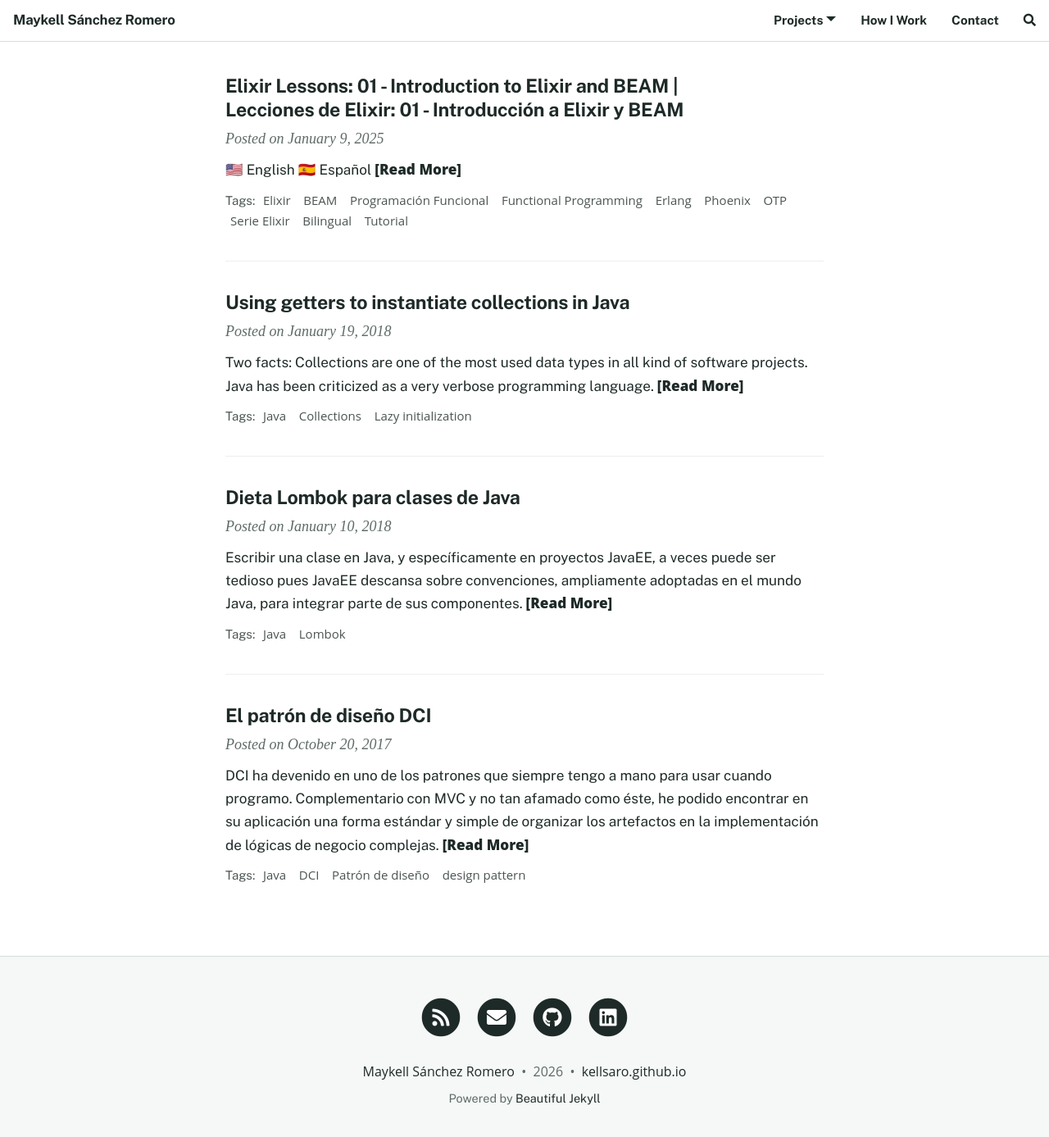
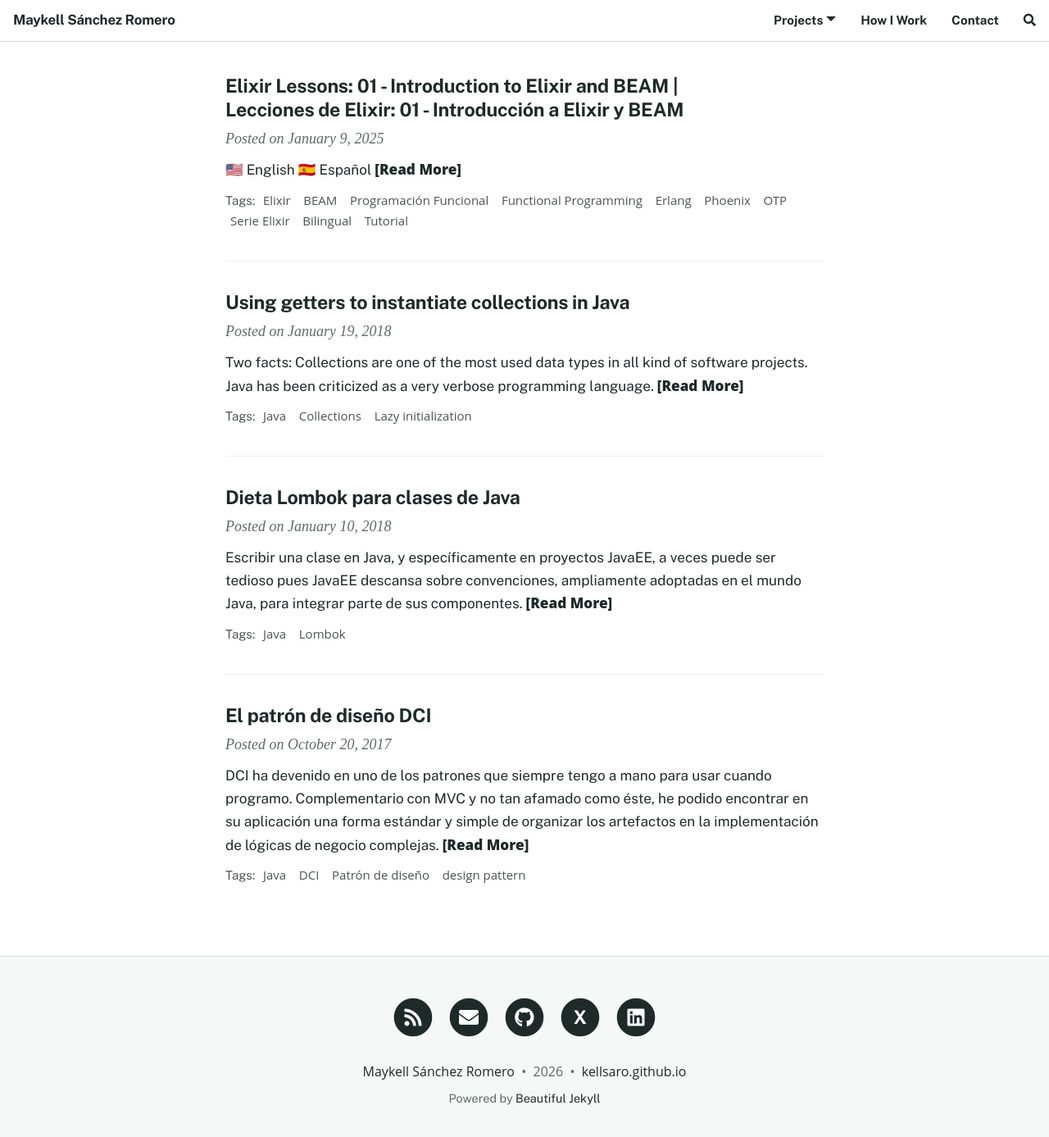
Before and after one commit to kellsaro/kellsaro.github.io, a Jekyll site: the page built from blog/index.html, in a window 1280 px wide and 1400 px high, scrolled down 159 px. Shown: the top 1387 px of the window at 82% size. Built offline with Jekyll 4.4.1, drawn with Linux system fonts in a browser that asks for light colours; nearby versions of some CDN libraries; the list of posts is cut into pages by our own code; comment, search, counter and statistics services are not loaded.

Commit message:
Add X social network

```diff
--- a/_config.yml
+++ b/_config.yml
@@ -58,7 +58,7 @@ social-network-links:
   email: "kellsaro@gmail.com"
 #  facebook: kellsaro
   github: kellsaro
-#  twitter: kellsaro
+  twitter: kellsaro
 #  patreon: DeanAttali
 #  youtube: c/daattali
 #  medium: yourname
--- a/_data/resume.yml
+++ b/_data/resume.yml
@@ -8,6 +8,7 @@ contact:
   website: "kellsaro.github.io"
   linkedin: "linkedin.com/in/kellsaro"
   github: "github.com/kellsaro"
+  x: "x.com/kellsaro"
 
 # Opening paragraph (Markdown; site links start with /)
 summary: "Senior software engineer and computer scientist with 15+ years building production systems, from a national immigration platform serving millions of users to AI-powered SaaS products. I specialize in Ruby on Rails and React, backed by solid Java experience, and build products end to end with a rigorous [AI-assisted engineering workflow](/how-i-work/), which I am also using to move my stack toward Elixir and Phoenix LiveView."
--- a/_includes/social-networks-links.html
+++ b/_includes/social-networks-links.html
@@ -74,12 +74,12 @@
 
 {%- if site.social-network-links.twitter -%}
   <li class="list-inline-item">
-    <a href="https://twitter.com/{{ site.social-network-links.twitter }}" title="Twitter">
+    <a href="https://x.com/{{ site.social-network-links.twitter }}" title="X">
       <span class="fa-stack fa-lg" aria-hidden="true">
         <i class="fas fa-circle fa-stack-2x"></i>
-        <i class="fab fa-twitter fa-stack-1x fa-inverse"></i>
+        <span class="fa-stack-1x fa-inverse social-x">X</span>
       </span>
-      <span class="sr-only">Twitter</span>
+      <span class="sr-only">X</span>
    </a>
   </li>
 {%- endif -%}
--- a/_includes/structured-data.html
+++ b/_includes/structured-data.html
@@ -23,7 +23,8 @@
         "address": { "@type": "PostalAddress", "addressCountry": "EC" },
         "sameAs": [
           "https://www.linkedin.com/in/{{ site.social-network-links.linkedin }}",
-          "https://github.com/{{ site.social-network-links.github }}"
+          "https://github.com/{{ site.social-network-links.github }}",
+          "https://x.com/{{ site.social-network-links.twitter }}"
         ],
         "alumniOf": [
           { "@type": "CollegeOrUniversity", "name": "University of Havana" },
--- a/assets/css/custom-styles.css
+++ b/assets/css/custom-styles.css
@@ -145,6 +145,12 @@ footer {
   border-top: 1px solid var(--rule);
   font-size: .9rem;
 }
+/* Font Awesome 5 has no X logo: draw the letter inside the round badge */
+footer .social-x {
+  font-family: var(--font-ui);
+  font-weight: 700;
+  font-size: .95em;
+}
 
 /* ---------- Accessibility and polish (Web Interface Guidelines) ---------- */
 
--- a/assets/docs/cv-markdown.txt
+++ b/assets/docs/cv-markdown.txt
@@ -18,6 +18,7 @@ permalink: /assets/docs/Maykell-Sanchez-Romero-CV.md
 - Email: {{ contact.email }}
 - LinkedIn: https://www.{{ contact.linkedin }}
 - GitHub: https://{{ contact.github }}
+- X: https://{{ contact.x }}
 - Website: https://{{ contact.website }}
 - Location: {{ contact.location }}
 - Availability: {{ contact.availability }}
--- a/llms.txt
+++ b/llms.txt
@@ -14,6 +14,7 @@ Maykell Sánchez Romero is a Senior Software Engineer based in Ecuador (UTC-5, w
 - Contact: {{ resume.contact.email }}
 - LinkedIn: https://www.{{ resume.contact.linkedin }}
 - GitHub: https://{{ resume.contact.github }}
+- X: https://{{ resume.contact.x }}
 - Resume: {{ site_root }} (printable as a one-page CV)
 - CV in Markdown, ready for LLMs: {{ '/assets/docs/Maykell-Sanchez-Romero-CV.md' | absolute_url }}
 - CV as PDF: {{ '/assets/docs/Maykell-Sanchez-Romero-CV.pdf' | absolute_url }}
```
Also changed, not shown: index.md (+1 -0 lines), 1 other file.
